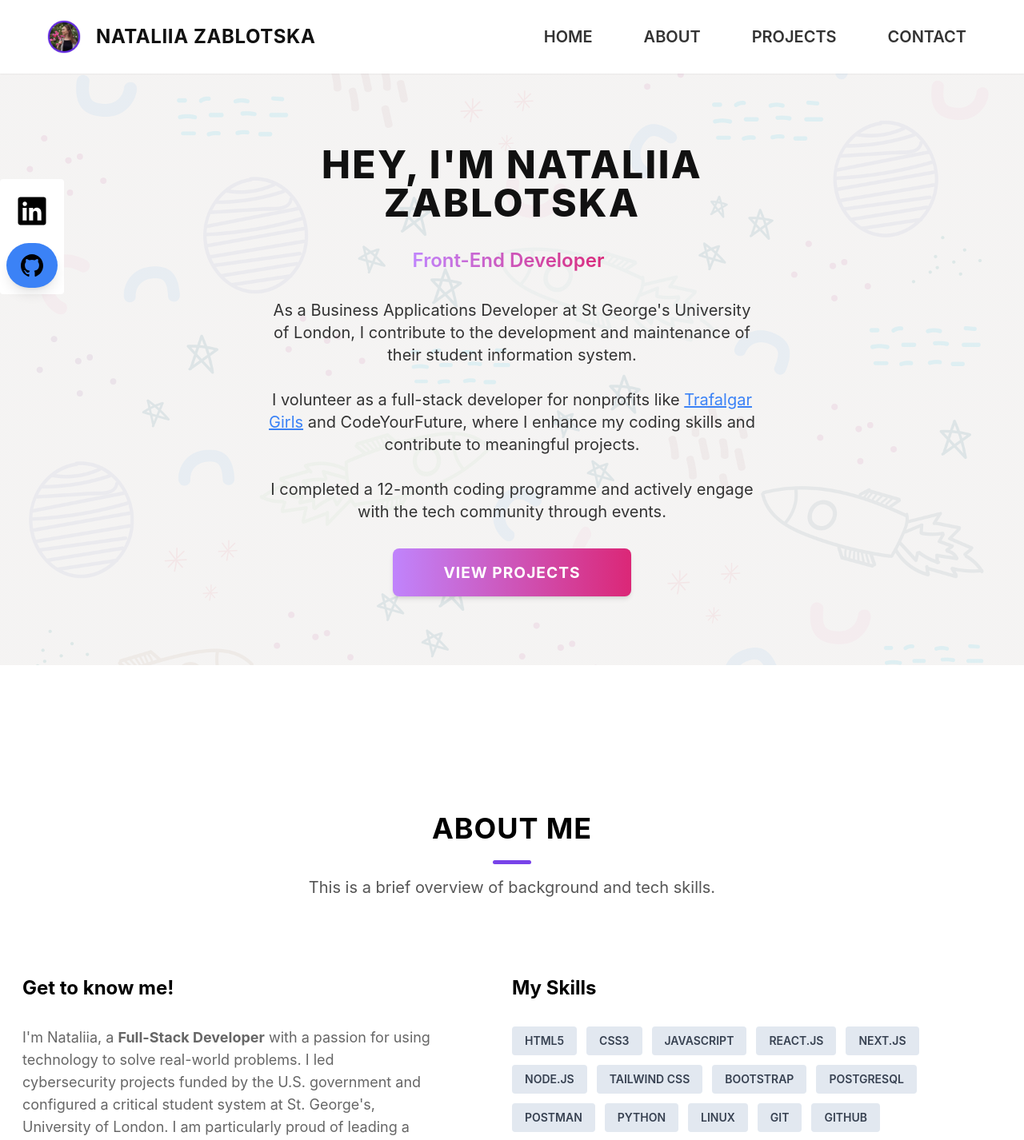
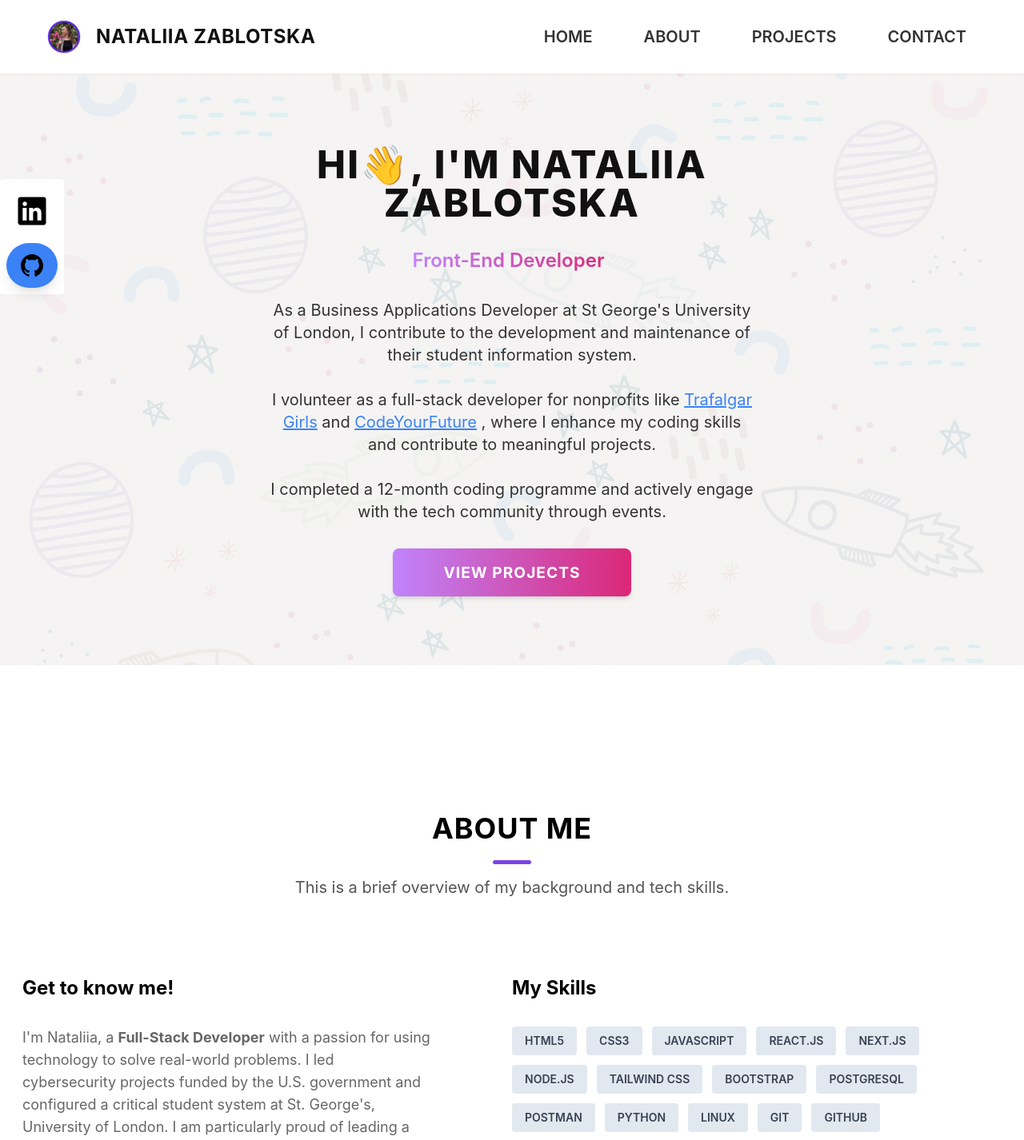
Before and after one commit to nataliiazab/portfolio, a React (Vite) app: page / in a window 1280 px wide. Shown: the top 1426 px of the page at 80% size. Built offline with nearby package versions, Linux system fonts and the light colour scheme; a web font is replaced by a local one.

Commit message:
update wording in About, Home, Projects components

```diff
--- a/src/components/About.jsx
+++ b/src/components/About.jsx
@@ -17,7 +17,7 @@ const About = () => {
       </Helmet>
       <Headline
         title="ABOUT ME"
-        subtitle="This is a brief overview of background and tech skills."
+        subtitle="This is a brief overview of my background and tech skills."
       />
 
       <div className="flex flex-col md:flex-row items-start justify-start">
--- a/src/components/Home.jsx
+++ b/src/components/Home.jsx
@@ -25,7 +25,7 @@ const Home = () => {
           viewport={{ once: false, amount: 0.7 }}
         >
           <h1 className="text-primary text-4xl md:text-5xl font-extrabold tracking-wider mb-4 md:mb-8">
-            HEY, I'M NATALIIA ZABLOTSKA
+            HI👋, I'M NATALIIA ZABLOTSKA
           </h1>
           <TypeAnimation
             sequence={[
@@ -61,8 +61,15 @@ const Home = () => {
             >
               Trafalgar Girls
             </a>{" "}
-            and CodeYourFuture, where I enhance my coding skills and contribute
-            to meaningful projects.
+            and{" "}
+            <a
+              href="https://codeyourfuture.io/"
+              className="text-blue-500 underline"
+            >
+              CodeYourFuture
+            </a>{" "}
+            , where I enhance my coding skills and contribute to meaningful
+            projects.
             <br />
             <br />I completed a 12-month coding programme and actively engage
             with the tech community through events.
--- a/src/components/Projects.jsx
+++ b/src/components/Projects.jsx
@@ -9,7 +9,7 @@ const Projects = () => {
     <div className="max-w-7xl mx-auto md:py-8 px-7" id="projects">
       <Headline
         title={"PROJECTS"}
-        subtitle={"I have included some of my personal and group projects here"}
+        subtitle={"Some of my personal and group projects."}
       />
       <div>
         {projects.map((project) => (
```
